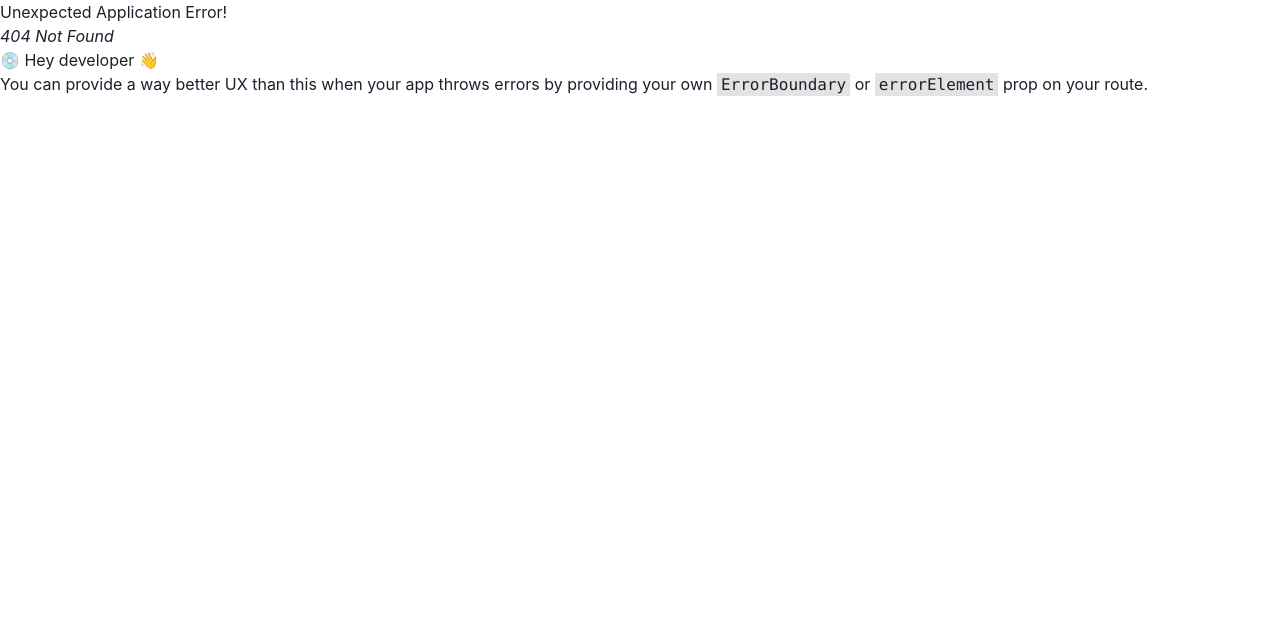
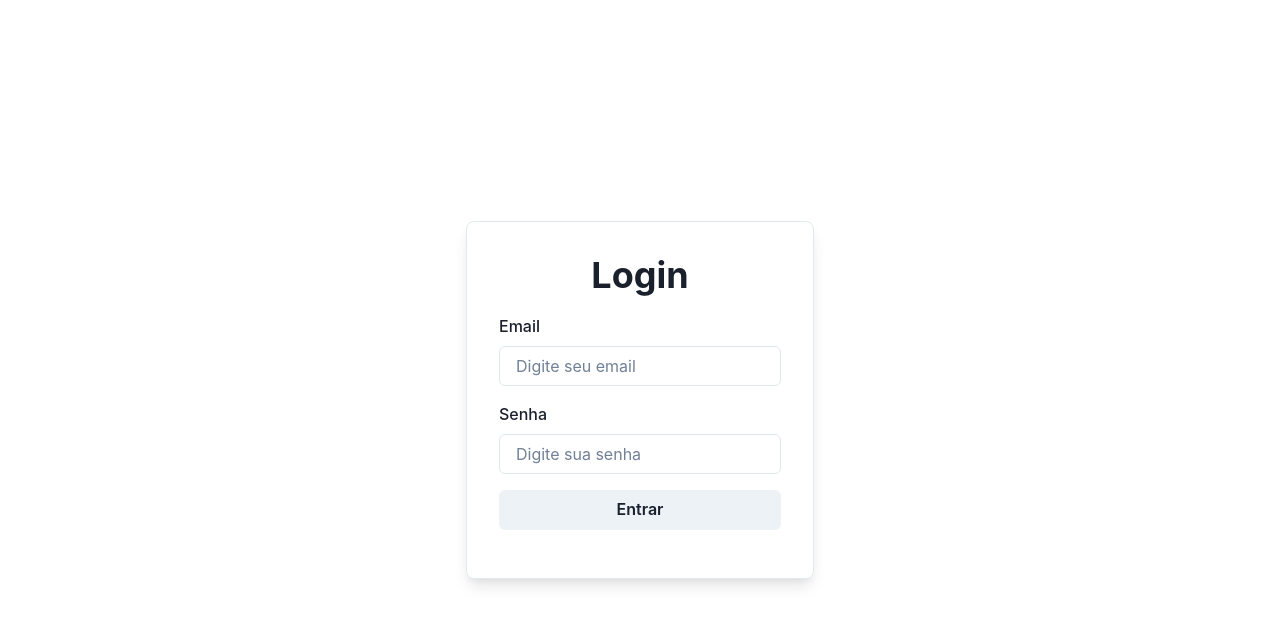
Before and after one commit to Renan04lima/frontend-mind-case, a React (Vite) app: page /login in a window 1280 px wide. Before the commit this address had no page. Shown: the top 624 px of the page. Built offline with nearby package versions, Linux system fonts and the light colour scheme.

Commit message:
feat: add login page and setup useAuth

```diff
--- a/src/App.tsx
+++ b/src/App.tsx
@@ -1,22 +1,22 @@
-import {
-  createBrowserRouter,
-  createRoutesFromElements,
-  Route,
-  RouterProvider,
-} from "react-router-dom";
-
+import { BrowserRouter as Router, Routes, Route } from "react-router-dom";
 import Products from "./pages/Products";
-
-const router = createBrowserRouter(
-  createRoutesFromElements(
-    <Route path="/">
-      <Route index element={<Products />} />
-    </Route>
-  )
-);
+import Login from "./pages/Login";
+import PrivateRoutes from "./utils/PrivateRoutes";
+import { AuthProvider } from "./hooks/useAuth";
 
 function App() {
-  return <RouterProvider router={router} />;
+  return (
+    <AuthProvider>
+      <Router>
+        <Routes>
+          <Route element={<PrivateRoutes />}>
+            <Route index element={<Products />} path="/products" />
+          </Route>
+          <Route element={<Login />} path="/login" />
+        </Routes>
+      </Router>
+    </AuthProvider>
+  );
 }
 
 export default App;
--- /dev/null
+++ b/src/hooks/useAuth.tsx
@@ -0,0 +1,77 @@
+/* eslint-disable react-refresh/only-export-components */
+import React, { createContext, useContext, useEffect, useState } from "react";
+
+import { api } from "../services/api";
+
+interface IUser {
+  token: string;
+  user: {
+    email: string;
+    name: string;
+  };
+}
+
+interface IAuthContext {
+  user: IUser | null;
+  signIn(email: string, password: string): Promise<void>;
+  logOut(): void;
+}
+
+const AuthContext = createContext({} as IAuthContext);
+
+export const AuthProvider: React.FC = ({ children }: any) => {
+  const [user, setUser] = useState<IUser | null>(null);
+
+  const keyStorageUser = "@user";
+
+  async function signIn(email: string, password: string) {
+    try {
+      const { data } = await api.post("login", {
+        email,
+        password,
+      });
+
+      const userInfo = {
+        token: data.token,
+        user: data.user,
+      };
+
+      localStorage.setItem(keyStorageUser, JSON.stringify(userInfo));
+      setUser(userInfo);
+
+      api.defaults.headers.common["Authorization"] = `Bearer ${userInfo.token}`;
+    } catch (error: any) {
+      throw new Error(error.response.data.message);
+    }
+  }
+
+  function logOut() {
+    localStorage.clear();
+    setUser(null);
+  }
+
+  useEffect(() => {
+    function checkIfUserIsLoggedIn() {
+      const storedUser = localStorage.getItem(keyStorageUser);
+
+      if (storedUser) {
+        const userInfo = JSON.parse(storedUser);
+        setUser(userInfo);
+
+        api.defaults.headers.common[
+          "Authorization"
+        ] = `Bearer ${userInfo.token}`;
+      }
+    }
+
+    checkIfUserIsLoggedIn();
+  }, []);
+
+  return (
+    <AuthContext.Provider value={{ user, signIn, logOut }}>
+      {children}
+    </AuthContext.Provider>
+  );
+};
+
+export const useAuth = () => useContext(AuthContext);
--- /dev/null
+++ b/src/pages/Login.tsx
@@ -0,0 +1,69 @@
+import React, { useState } from "react";
+import {
+  Flex,
+  Box,
+  Heading,
+  FormControl,
+  FormLabel,
+  Input,
+  Button,
+} from "@chakra-ui/react";
+import { useAuth } from "../hooks/useAuth";
+
+const Login: React.FC = () => {
+  const [email, setEmail] = useState("");
+  const [password, setPassword] = useState("");
+  const { signIn } = useAuth();
+
+  const handleSubmit = async (e: React.FormEvent<HTMLFormElement>) => {
+    e.preventDefault();
+    try {
+      await signIn(email, password);
+    } catch (error) {
+      console.error(error);
+    }
+  };
+
+  return (
+    <Flex width="full" height="100vh" align="center" justifyContent="center">
+      <Box
+        p={8}
+        maxWidth="500px"
+        borderWidth={1}
+        borderRadius={8}
+        boxShadow="lg"
+      >
+        <Box textAlign="center">
+          <Heading>Login</Heading>
+        </Box>
+        <Box my={4} textAlign="left">
+          <form onSubmit={handleSubmit}>
+            <FormControl>
+              <FormLabel>Email</FormLabel>
+              <Input
+                type="email"
+                placeholder="Digite seu email"
+                value={email}
+                onChange={(e) => setEmail(e.target.value)}
+              />
+            </FormControl>
+            <FormControl mt={4}>
+              <FormLabel>Senha</FormLabel>
+              <Input
+                type="password"
+                placeholder="Digite sua senha"
+                value={password}
+                onChange={(e) => setPassword(e.target.value)}
+              />
+            </FormControl>
+            <Button width="full" mt={4} type="submit">
+              Entrar
+            </Button>
+          </form>
+        </Box>
+      </Box>
+    </Flex>
+  );
+};
+
+export default Login;
--- a/src/services/api.ts
+++ b/src/services/api.ts
@@ -5,7 +5,7 @@ import {
   EditProductData,
 } from "../models/product";
 
-const instance = axios.create({
+export const api = axios.create({
   baseURL: "http://localhost:3333/api/",
   timeout: 15000,
 });
@@ -15,13 +15,13 @@ const responseBody = (response: AxiosResponse) => response.data;
 const requests = {
   post: (
     url: string,
-    formDataBody: FormData,
-    options: AxiosRequestConfig<any>
-  ) => instance.post(url, formDataBody, options).then(responseBody),
-  get: (url: string) => instance.get(url).then(responseBody),
+    body: FormData | object,
+    options?: AxiosRequestConfig<any>
+  ) => api.post(url, body, options).then(responseBody),
+  get: (url: string) => api.get(url).then(responseBody),
   put: (url: string, body: EditProductData) =>
-    instance.put(url, body).then(responseBody),
-  delete: (url: string) => instance.delete(url).then(responseBody),
+    api.put(url, body).then(responseBody),
+  delete: (url: string) => api.delete(url).then(responseBody),
 };
 
 export const ProductApi = {
--- /dev/null
+++ b/src/utils/PrivateRoutes.tsx
@@ -0,0 +1,9 @@
+import { Outlet, Navigate } from "react-router-dom";
+import { useAuth } from "../hooks/useAuth";
+
+const PrivateRoutes = () => {
+  const { user } = useAuth();
+  return user ? <Outlet /> : <Navigate to="/login" />;
+};
+
+export default PrivateRoutes;
```
Also changed, not shown: src/utils/index.ts (line endings or trailing spaces).
